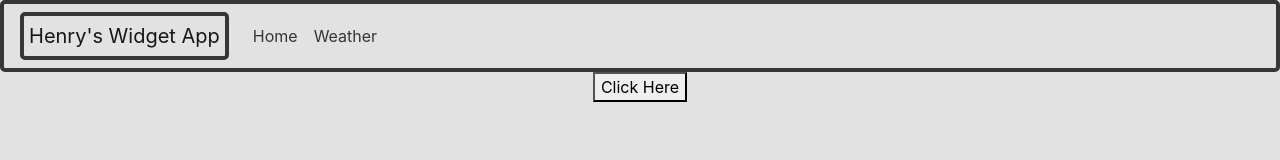
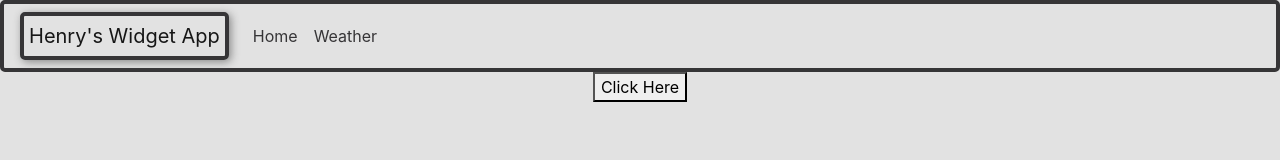
Before and after one commit to Henrynunez112/my-weather-app-2.0, a React (Create React App) app: page / in a window 1280 px wide. Shown: the top 160 px of the page. Built offline with nearby package versions, Linux system fonts and the light colour scheme.

Commit message:
added boxShadow to the navbar brand

```diff
--- a/src/Components/NavBar/NavBar.css
+++ b/src/Components/NavBar/NavBar.css
@@ -6,6 +6,7 @@
     padding: 5px;
     border: 4px solid var(--dark);
     transition: all 0.25s linear;
+    box-shadow: 2px 2px 8px #888888;
     color: var(--dark);
     border-radius: 5px;
 }
```
